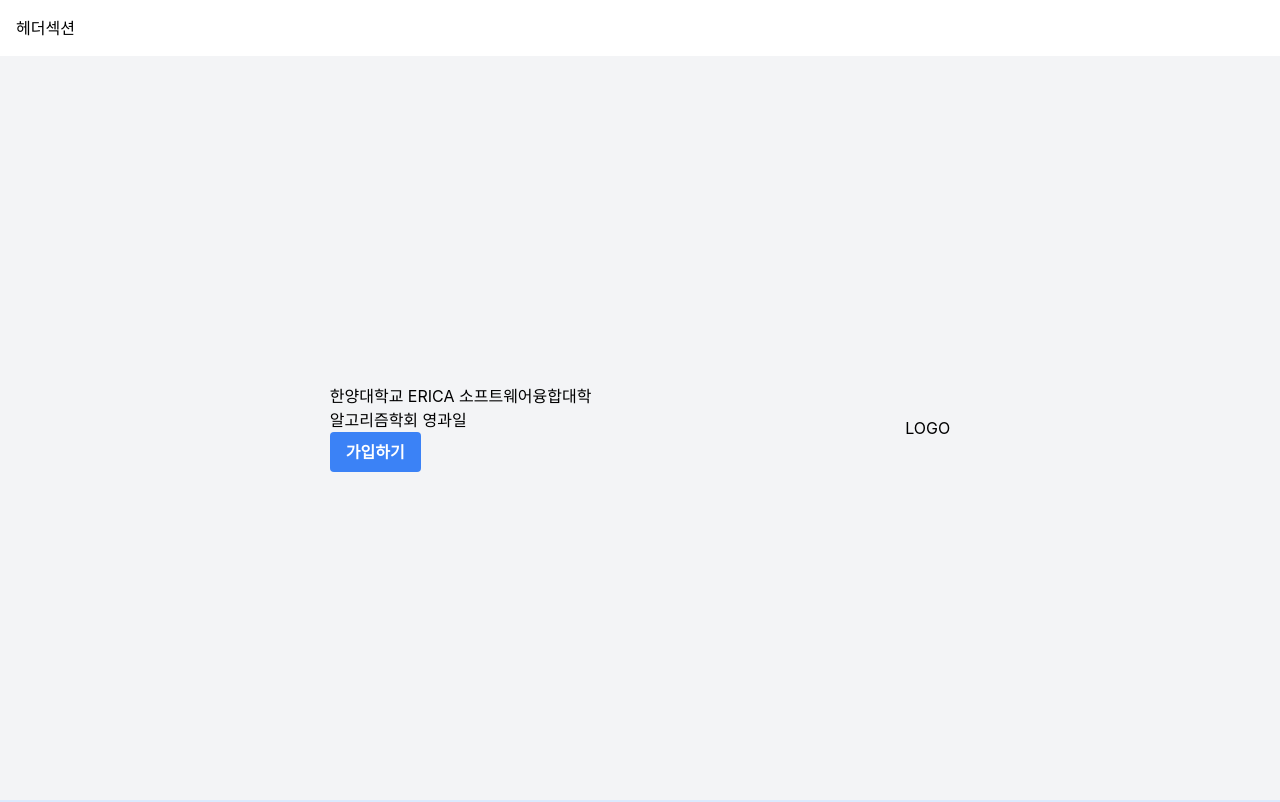
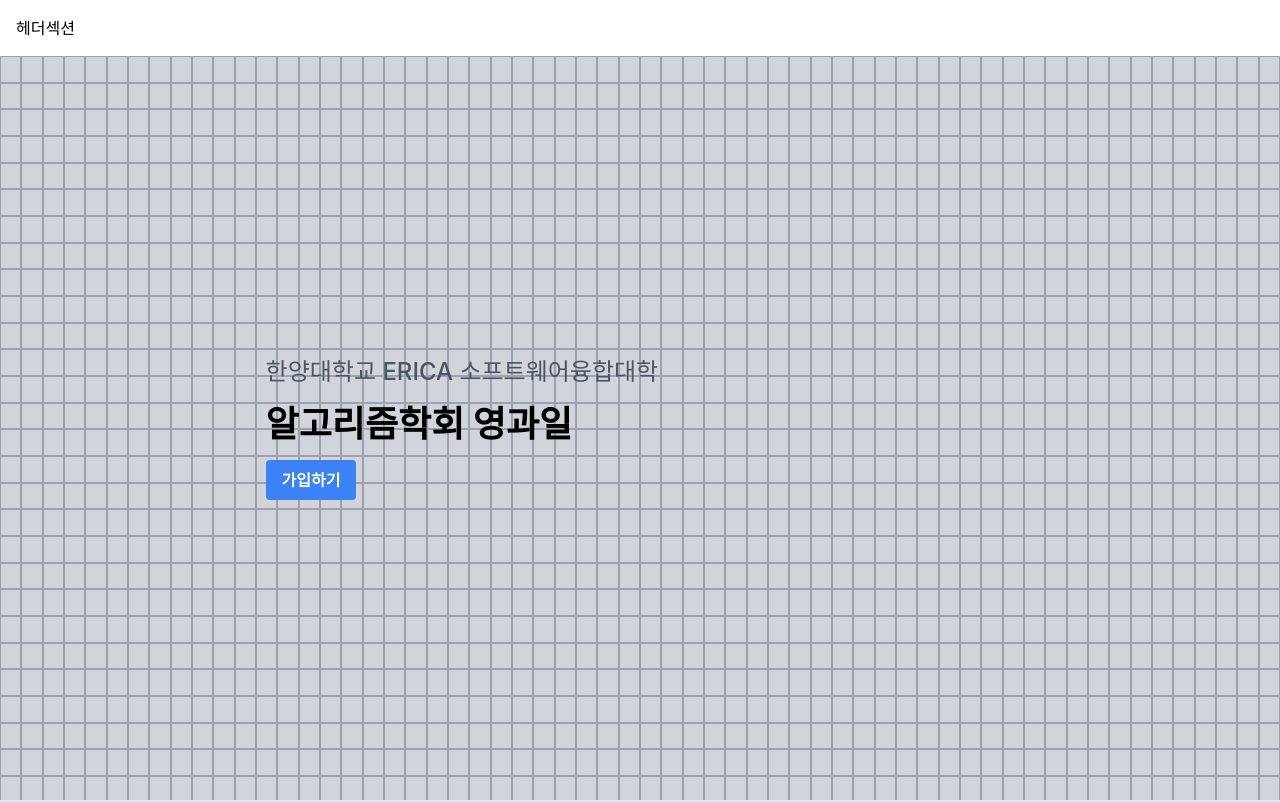
Before and after one commit to ZERONE-HOMEPAGE/client, a React (Vite) app: page / in a window 1280 px wide. Shown: the top 802 px of the page. Built offline with nearby package versions, Linux system fonts and the light colour scheme; a web font is replaced by a local one.

Commit message:
feat: 히어로섹션 격자판 생성

```diff
--- a/src/components/sections/MainPage/Hero.tsx
+++ b/src/components/sections/MainPage/Hero.tsx
@@ -1,13 +1,39 @@
+
 import Button from "@/components/ui/Button";
+
+const PIXEL_COLS = 60;
+const PIXEL_ROWS = 30;
+const pixelArray = new Array(PIXEL_COLS * PIXEL_ROWS).fill(0);
+
+
+
+
 export default function Hero() {
+
+
     return (
-        <div className="flex flex-row items-center justify-evenly p-4 bg-gray-100 h-full">
-            <div>
-                <p>한양대학교 ERICA 소프트웨어융합대학</p>
-                <h1>알고리즘학회 영과일</h1>
+        <div className="relative flex flex-row items-center justify-start p-4 bg-gray-100 h-full overflow-hidden">
+            <div className="absolute inset-0 z-0">
+                {
+                    pixelArray.map((_, index) => (
+                        <div
+                            key={index}
+                            className="absolute bg-gray-300 border border-gray-400"
+                            style={{
+                                width: `${100/PIXEL_COLS}vw`,
+                                height: `${100/PIXEL_ROWS}vh`,
+                                left: `${(index % PIXEL_COLS) * (100/PIXEL_COLS)}vw`,
+                                top: `${Math.floor(index / PIXEL_COLS) * (100/PIXEL_ROWS)}vh`
+                            }}
+                        />
+                    ))
+                }
+            </div>
+            <div className="relative flex flex-col ml-[20%] items-start gap-4 z-10">
+                <p className="text-2xl text-gray-600 font-medium">한양대학교 ERICA 소프트웨어융합대학</p>
+                <h1 className="text-4xl text-black font-bold">알고리즘학회 영과일</h1>
                 <Button variant="primary">가입하기</Button>
             </div>
-            <div>LOGO</div>
         </div>
     );
 }
```
